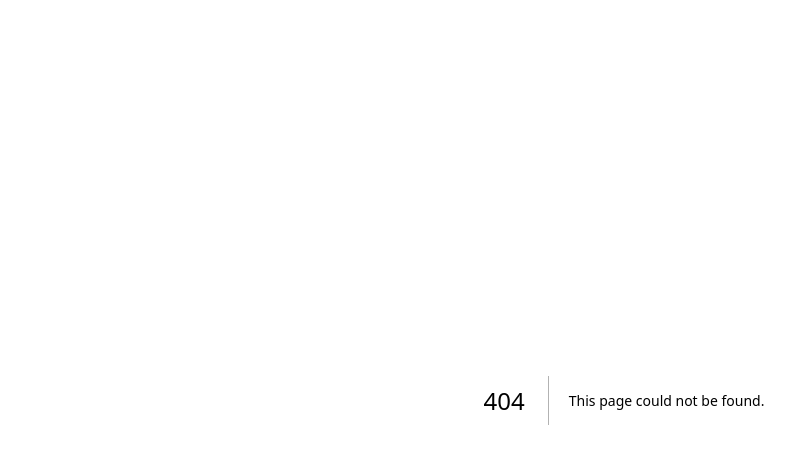
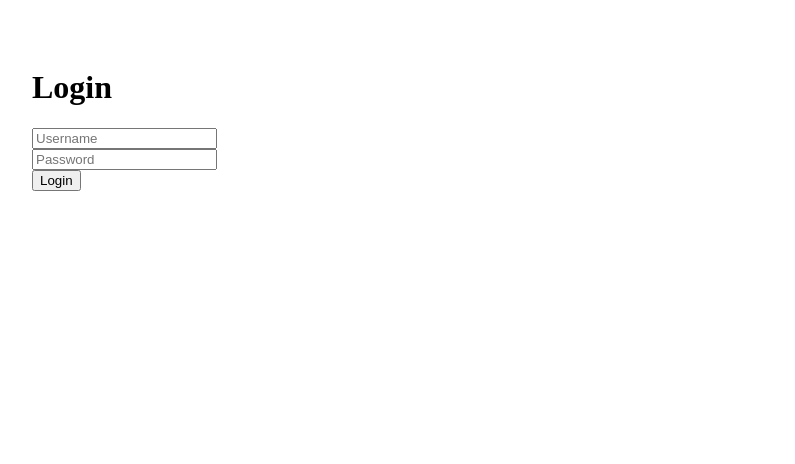
Before and after one commit to MAIYOK/maiyok, a Next.js app: page /login in a window 1280 px wide. Before the commit this address had no page. Shown: the top 464 px of the page, without its empty margins (16-811 px from the left). Built offline with nearby package versions, Linux system fonts and the light colour scheme.

Commit message:
Create login.js

```diff
--- /dev/null
+++ b/pages/login.js
@@ -0,0 +1,48 @@
+import { useState } from 'react';
+import { useRouter } from 'next/router';
+
+export default function Login() {
+  const [username, setUsername] = useState('');
+  const [password, setPassword] = useState('');
+  const router = useRouter();
+
+  const handleLogin = async () => {
+    try {
+      const res = await fetch('https://nuru-backend.onrender.com/api/login', {
+        method: 'POST',
+        headers: { 'Content-Type': 'application/json' },
+        body: JSON.stringify({ username, password }),
+      });
+
+      const data = await res.json();
+      if (data.token && data.role) {
+        localStorage.setItem('token', data.token);
+        localStorage.setItem('role', data.role);
+        router.push(data.role === 'admin' ? '/dashboard' : '/client');
+      } else {
+        alert('Login failed');
+      }
+    } catch (err) {
+      console.error(err);
+      alert('An error occurred during login');
+    }
+  };
+
+  return (
+    <div style={{ padding: 40 }}>
+      <h1>Login</h1>
+      <input
+        placeholder="Username"
+        value={username}
+        onChange={(e) => setUsername(e.target.value)}
+      /><br />
+      <input
+        type="password"
+        placeholder="Password"
+        value={password}
+        onChange={(e) => setPassword(e.target.value)}
+      /><br />
+      <button onClick={handleLogin}>Login</button>
+    </div>
+  );
+}
```
